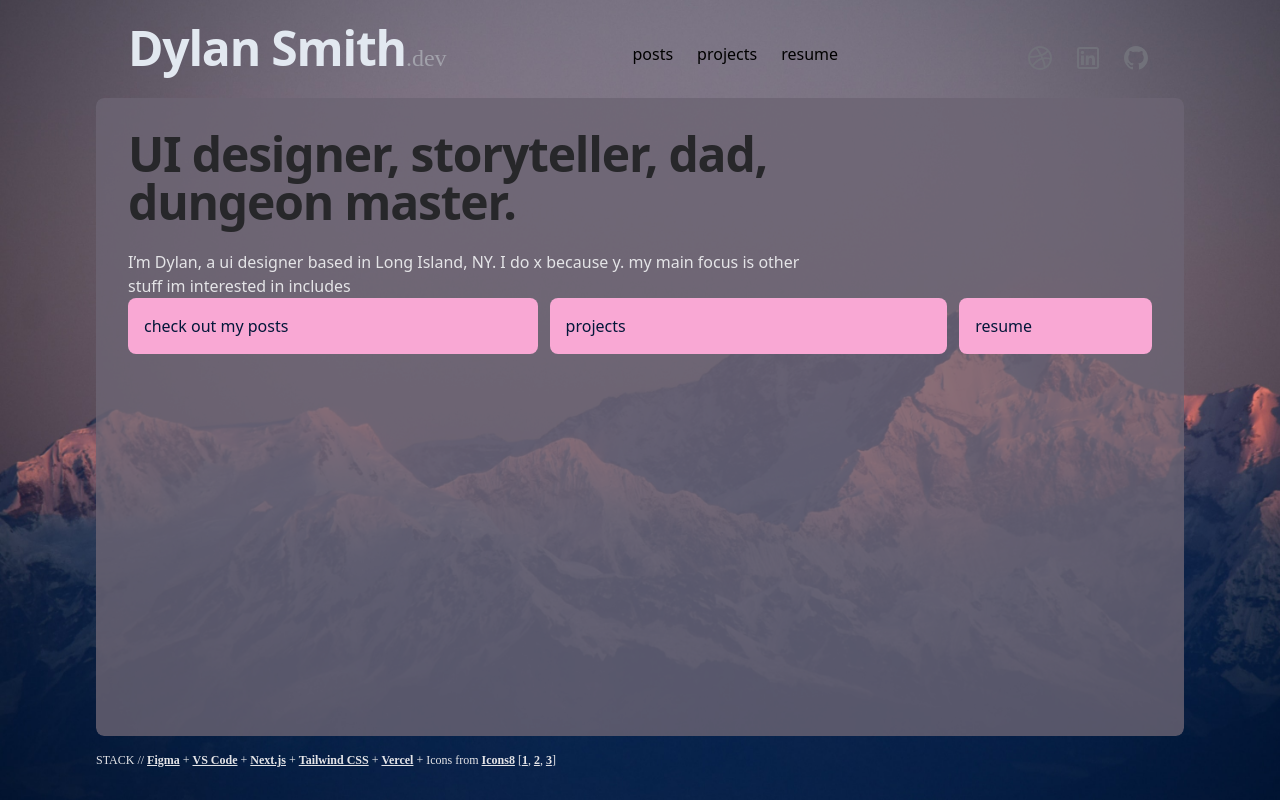
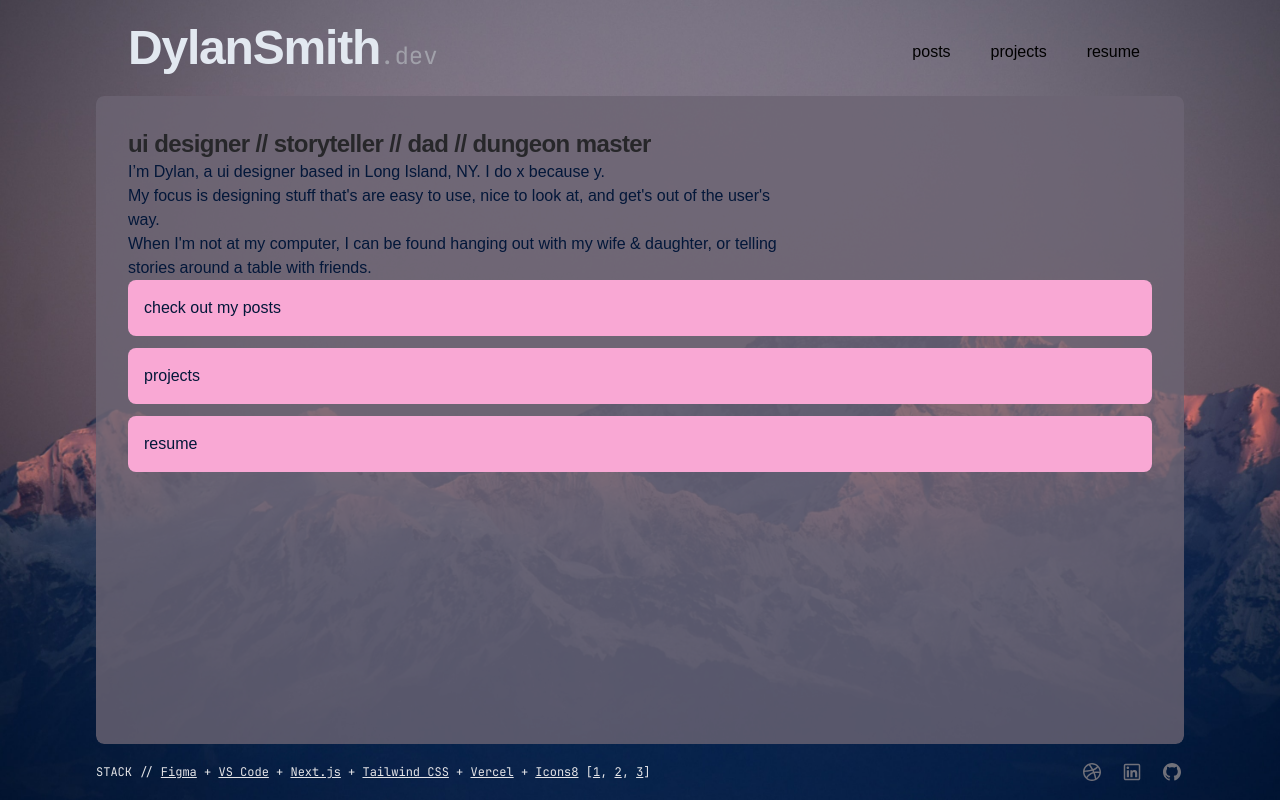
Before and after one commit to dylpckl/dsdev, a Next.js app: page / in a window 1280 px wide. Built offline with nearby package versions, Linux system fonts and the light colour scheme.

Commit message:
font config, header & footer layout changes

```diff
--- a/src/app/globals.css
+++ b/src/app/globals.css
@@ -3,7 +3,7 @@
 @tailwind utilities;
 
 @font-face {
-  font-family: JetBrains;
+  font-family: JetBrains Mono;
   src: url("fonts/JetBrainsMono-Regular.woff2") format("woff2");
 }
 
--- a/src/app/page.jsx
+++ b/src/app/page.jsx
@@ -28,28 +28,35 @@ export default function Home() {
   return (
     <main className="">
       <div className="max-w-2xl">
-        <h1 className="text-4xl font-bold tracking-tight text-zinc-800 dark:text-zinc-100 sm:text-5xl">
-          UI designer, storyteller, dad, dungeon master.
+        <h1 className="text-2xl font-bold tracking-tight text-zinc-800 dark:text-zinc-100">
+          ui designer // storyteller // dad // dungeon master
         </h1>
 
         <div>
-          <p className="flex flex-col mt-6 text-base text-zinc-200 dark:text-white">
+          <p>
             I’m Dylan, a ui designer based in Long Island, NY. I do x because y.
-            {"\n"}
-            my main focus is{"\n"}
-            other stuff im interested in includes
+          </p>
+          <p>
+            My focus is designing stuff that's are easy to use, nice to look at,
+            and get's out of the user's way.
+          </p>
+          <p>
+            When I'm not at my computer, I can be found hanging out with my wife
+            & daughter, or telling stories around a table with friends.
           </p>
         </div>
       </div>
 
-      <div className="grid grid-cols-1 md:grid-cols-5 space-y-3 md:space-x-3 md:space-y-0">
+      <div className="flex flex-col space-y-3">
         <div className="bg-pink-300 col-span-1 md:col-span-2 rounded-lg p-4">
-          check out my posts
+          <Link href="/posts">check out my posts</Link>
         </div>
         <div className="bg-pink-300 col-span-1 md:col-span-2 rounded-lg p-4">
-          projects
+          <Link href="/projects">projects</Link>
         </div>
-        <div className="bg-pink-300 col-span-1 rounded-lg p-4">resume</div>
+        <div className="bg-pink-300 col-span-1 rounded-lg p-4">
+          <Link href="/resume">resume</Link>
+        </div>
       </div>
     </main>
   );
--- a/src/components/ExternalLink.tsx
+++ b/src/components/ExternalLink.tsx
@@ -1,7 +1,7 @@
 const ExternalLink = ({ href, text }: { href: string; text: string }) => {
     return (
       <a
-        className="hover:text-sky-600 font-bold underline"
+        className="hover:text-teal-300 font-semi bold underline"
         href={href}
         target="_blank"
       >
--- a/src/components/Footer.tsx
+++ b/src/components/Footer.tsx
@@ -1,8 +1,14 @@
 import ExternalLink from "./ExternalLink";
+import SocialLink from "@/components/SocialLink";
+import {
+  GitHubIcon,
+  LinkedInIcon,
+  DribbbleIcon,
+} from "@/components/SocialIcons";
 
 export default function Footer() {
   return (
-    <div className="text-zinc-200 text-xs font-mono h-fit py-4 pb-8 flex">
+    <div className="flex justify-between items-center text-zinc-200 text-xs font-mono h-fit py-4">
       <div className="">
         {"STACK // "}
         <ExternalLink
@@ -29,7 +35,7 @@ export default function Footer() {
           href="https://vercel.com/"
           text="Vercel"
         />{" "}
-        {" + "}Icons from{" "}
+        {" + "}
         <ExternalLink
           href="https://icons8.com"
           text="Icons8"
@@ -51,7 +57,28 @@ export default function Footer() {
         />
         {"]"}
       </div>
+
+      <div className="flex items-end gap-4">
+        <SocialLink
+          href="https://dribbble.com/dylpckl"
+          aria-label="Follow on Dribbble"
+          icon={DribbbleIcon}
+        />
+        <SocialLink
+          href="https://www.linkedin.com/in/dylanjbsmith/"
+          aria-label="Follow on LinkedIn"
+          icon={LinkedInIcon}
+        />
+        <SocialLink
+          href="https://github.com/dylpckl"
+          aria-label="Follow on GitHub"
+          icon={GitHubIcon}
+        />
+      </div>
     </div>
+
+    // https://www.jetbrains.com/lp/mono/
+
     // <div className="text-zinc-200 text-xs font-mono h-fit py-4 pb-8 flex justify-center">
     //   <div className="mx-auto">
     //     Designed in{" "}
--- a/src/components/Header.jsx
+++ b/src/components/Header.jsx
@@ -7,11 +7,6 @@ import clsx from "clsx";
 import Link from "next/link";
 import Image from "next/image";
 import avatarImage from "@/images/avatar.jpg";
-import {
-  GitHubIcon,
-  LinkedInIcon,
-  DribbbleIcon,
-} from "@/components/SocialIcons";
 
 const NavItem = ({ href, children }) => {
   let isActive = usePathname().includes(href);
@@ -51,24 +46,12 @@ const Avatar = () => {
 const Navigation = (props) => {
   return (
     <nav {...props}>
-      <ul className="flex">
+      <ul className="flex gap-4">
         <NavItem href="/posts">posts</NavItem>
         <NavItem href="/projects">projects</NavItem>
         <NavItem href="/resume">resume</NavItem>
       </ul>
     </nav>
-  );
-};
-
-const SocialLink = ({ icon: Icon, ...props }) => {
-  return (
-    <a
-      className="group -m-1 p-1"
-      target="_blank"
-      {...props}
-    >
-      <Icon className=" h-8 w-8 fill-zinc-500 transition group-hover:fill-zinc-600 dark:fill-zinc-400 dark:group-hover:fill-zinc-300" />
-    </a>
   );
 };
 
@@ -141,7 +124,7 @@ export function Header() {
           {/* <Avatar /> */}
           <div className="">
             <span className="text-slate-200 text-4xl tracking-tight font-bold sm:text-5xl">
-              Dylan Smith
+              DylanSmith
             </span>
             <span className="text-zinc-400 text-2xl font-mono">.dev</span>
           </div>
@@ -150,7 +133,7 @@ export function Header() {
         <div className="flex items-end">
           <Navigation />
         </div>
-
+        {/*
         <div className="flex items-end gap-4">
           <SocialLink
             href="https://dribbble.com/dylpckl"
@@ -167,8 +150,8 @@ export function Header() {
             aria-label="Follow on GitHub"
             icon={GitHubIcon}
           />
-          {/* <ThemeToggle /> */}
-        </div>
+
+        </div> */}
       </header>
     </>
   );
--- /dev/null
+++ b/src/components/SocialLink.jsx
@@ -0,0 +1,13 @@
+const SocialLink = ({ icon: Icon, ...props }) => {
+  return (
+    <a
+      className="group -m-1 p-1"
+      target="_blank"
+      {...props}
+    >
+      <Icon className="h-6 w-6 fill-zinc-500 transition group-hover:fill-zinc-600 dark:fill-zinc-400 dark:group-hover:fill-zinc-300" />
+    </a>
+  );
+};
+
+export default SocialLink;
--- a/tailwind.config.js
+++ b/tailwind.config.js
@@ -1,5 +1,5 @@
 /** @type {import('tailwindcss').Config} */
-const defaultTheme = require('tailwindcss/defaultTheme')
+// const defaultTheme = require('tailwindcss/defaultTheme')
 
 module.exports = {
   content: [
@@ -17,7 +17,13 @@ module.exports = {
       },
     },
     fontFamily: {
-      sans: ['Inter var', ...defaultTheme.fontFamily.sans],
+      sans: [
+        "Inter var, sans-serif",
+        {
+          fontFeatureSettings: '"cv11", "ss01, "ss03"',
+          fontVariationSettings: '"opsz" 32"'
+        },
+      ],
       mono: ['JetBrains Mono']
     }
   },
```
